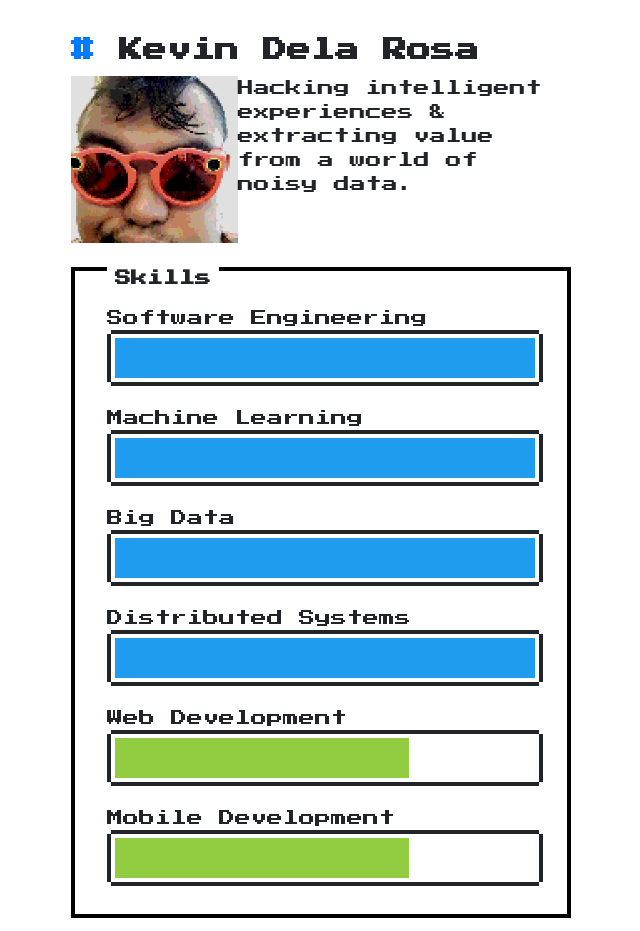
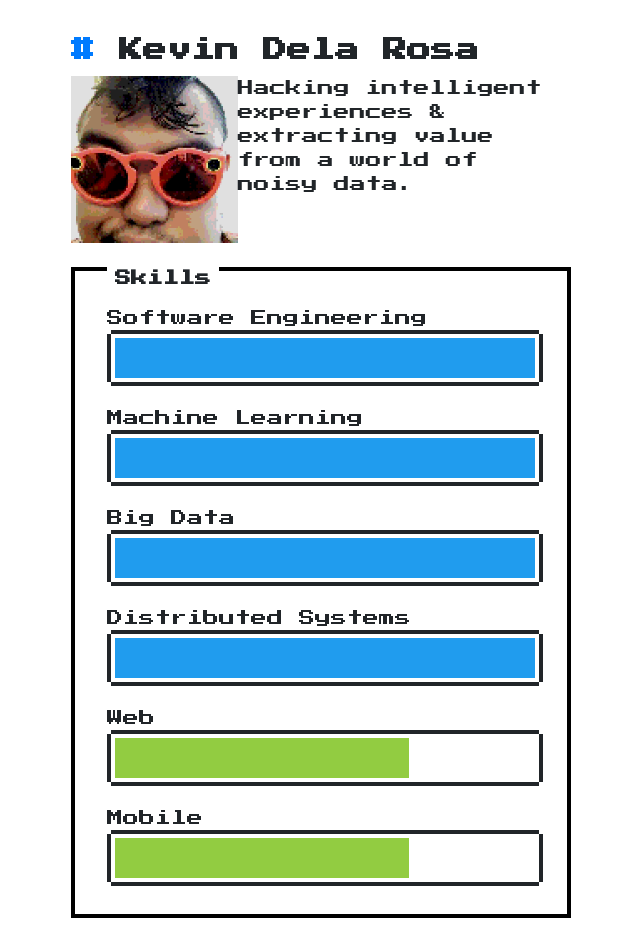
Before and after one commit to kdr/perhapsai-static, a plain HTML site: page index.html in a window 1280 px wide. Shown: the top 931 px of the page, without its empty margins (319-959 px from the left). Drawn offline with nearby package versions, Linux system fonts and the light colour scheme.

Commit message:
small diff

```diff
--- a/index.html
+++ b/index.html
@@ -66,10 +66,10 @@
         <p>Distributed Systems
           <progress class="nes-progress is-primary" value="10" max="10"></progress>
         </p>
-        <p>Web Development
+        <p>Web
           <progress class="nes-progress is-success" value="7" max="10"></progress>
         </p>
-        <p>Mobile Development
+        <p>Mobile
           <progress class="nes-progress is-success" value="7" max="10"></progress>
         </p>
     </section>
```
